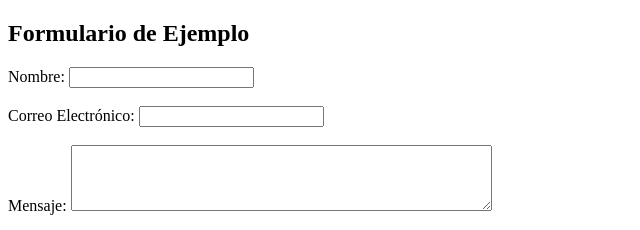
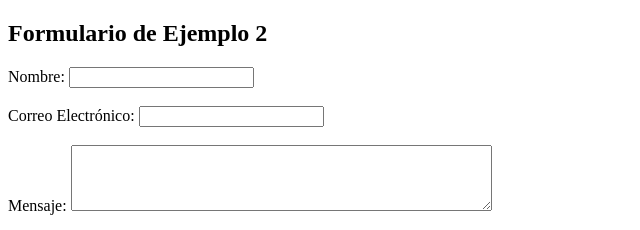
Before and after one commit to samyzistec/ProyectoEjempolo, a plain HTML site: page formulario.html in a window 1280 px wide. Shown: the top 230 px of the page, 0-640 px from the left. Drawn offline with Linux system fonts and the light colour scheme.

Commit message:
Se modifica titulo de formulario

```diff
--- a/formulario.html
+++ b/formulario.html
@@ -7,7 +7,7 @@
 </head>
 <body>
 
-    <h2>Formulario de Ejemplo</h2>
+    <h2>Formulario de Ejemplo 2</h2>
 
     <form action="/procesar_formulario" method="post">
         <div>
```
